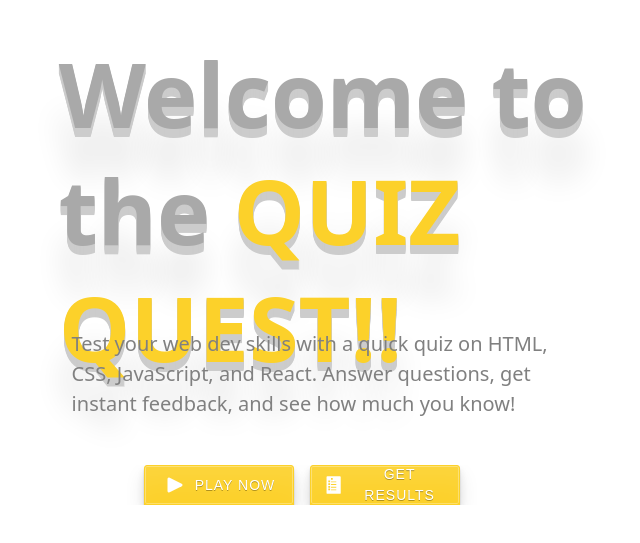
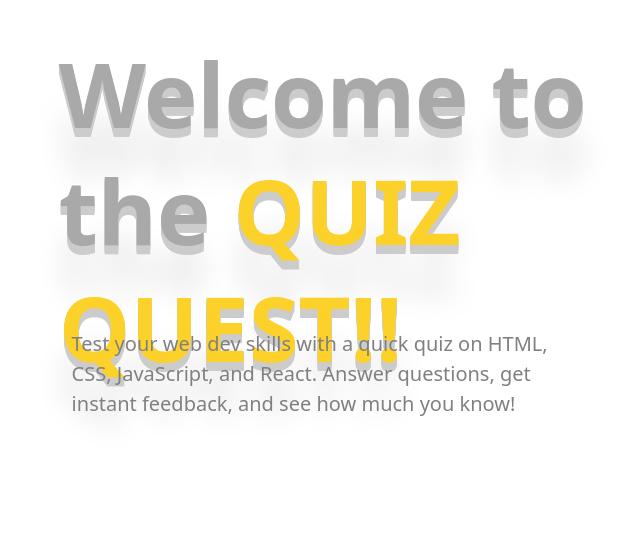
Before and after one commit to Manavpatil3101/Quiz, a Next.js app: page / in a window 1280 px wide. Shown: the part 215-758 px from the top of the page, without its empty margins (530-1170 px from the left). Built offline with nearby package versions, Linux system fonts and the light colour scheme.

Commit message:
Button Changes

```diff
--- a/app/Components/GS_Button/button.js
+++ b/app/Components/GS_Button/button.js
@@ -1,16 +1,26 @@
-'use client'
+'use client';
 
-import React from 'react';
+import React, { useEffect, useState } from 'react';
 import styled from 'styled-components';
 import Link from 'next/link';
 
 const Button = ({ href, text }) => {
+  const [mounted, setMounted] = useState(false);
+
+  useEffect(() => {
+    // Ensures the component only renders on the client
+    setMounted(true);
+  }, []);
+
+  if (!mounted) return null;
+
+  const isPlayNow = text === 'Play Now';
+
   return (
     <StyledWrapper>
       <Link href={href}>
-        <button className="button-with-icon">
-
-          {text === "Play Now" ? (
+        <button className="button-with-icon" type="button">
+          {isPlayNow ? (
             <svg className="icon" id="Play" viewBox="0 0 48 48" xmlns="http://www.w3.org/2000/svg">
               <path className="color000000 svgShape" fill="#ffffff" d="M12 39c-.549 0-1.095-.15-1.578-.447A3.008 3.008 0 0 1 9 36V12c0-1.041.54-2.007 1.422-2.553a3.014 3.014 0 0 1 2.919-.132l24 12a3.003 3.003 0 0 1 0 5.37l-24 12c-.42.21-.885.315-1.341.315z" />
             </svg>
@@ -20,12 +30,11 @@ const Button = ({ href, text }) => {
             </svg>
           )}
           <span className="text">{text}</span>
-
         </button>
       </Link>
     </StyledWrapper>
   );
-}
+};
 
 const StyledWrapper = styled.div`
   .button-with-icon {
@@ -37,7 +46,6 @@ const StyledWrapper = styled.div`
     font-family: "Istok Web", sans-serif;
     letter-spacing: 1px;
     padding: 0 12px;
-    text-align: center;
     width: 150px;
     height: 40px;
     font-size: 14px;
@@ -47,12 +55,11 @@ const StyledWrapper = styled.div`
     outline: none;
     user-select: none;
     cursor: pointer;
+    position: relative;
     transform: translateY(0px);
-    position: relative;
     box-shadow:
       inset 0 30px 30px -15px rgba(255, 255, 255, 0.1),
       inset 0 0 0 1px rgba(255, 255, 255, 0.3),
-      inset 0 1px 20px rgba(0, 0, 0, 0),
       0 3px 0 #fcd12a,
       0 3px 2px rgba(0, 0, 0, 0.2),
       0 5px 10px rgba(0, 0, 0, 0.1),
@@ -75,23 +82,21 @@ const StyledWrapper = styled.div`
     box-shadow:
       inset 0 16px 2px -15px rgba(0, 0, 0, 0),
       inset 0 0 0 1px rgba(255, 255, 255, 0.15),
-      inset 0 1px 20px rgba(0, 0, 0, 0.1),
       0 0 0 #fcd12a,
-      0 0 0 2px rgba(255, 255, 255, 0.5),
-      0 0 0 rgba(0, 0, 0, 0),
-      0 0 0 rgba(0, 0, 0, 0);
+      0 0 0 2px rgba(255, 255, 255, 0.5);
   }
 
   .button-with-icon:hover .text {
     transform: translateX(100px);
   }
+
   .button-with-icon:hover .icon {
     transform: translate(43px);
   }
 
-
   .text {
     transition: all 0.5s ease-in-out;
-  }`;
+  }
+`;
 
 export default Button;
--- a/app/Home.module.css
+++ b/app/Home.module.css
@@ -34,10 +34,7 @@
 }
 
 .btn{
-    position: absolute;
-    top: 85%;
-    transform: translateX(40rem);
-    width: 30%;
+    transform: translateX(7.5%) translateY(-120px);
 }
 
 @-webkit-keyframes text-pop-up-bottom {
```
